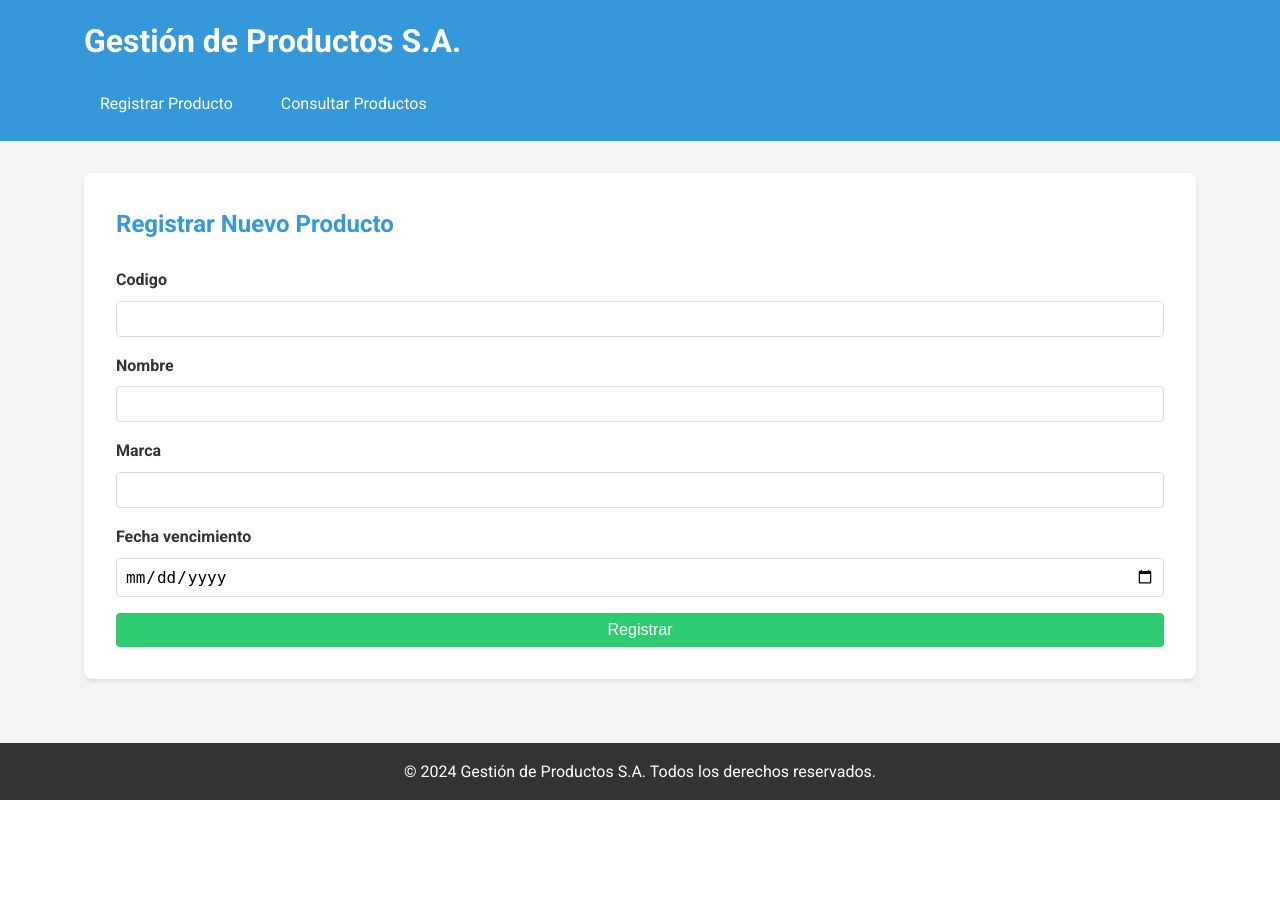
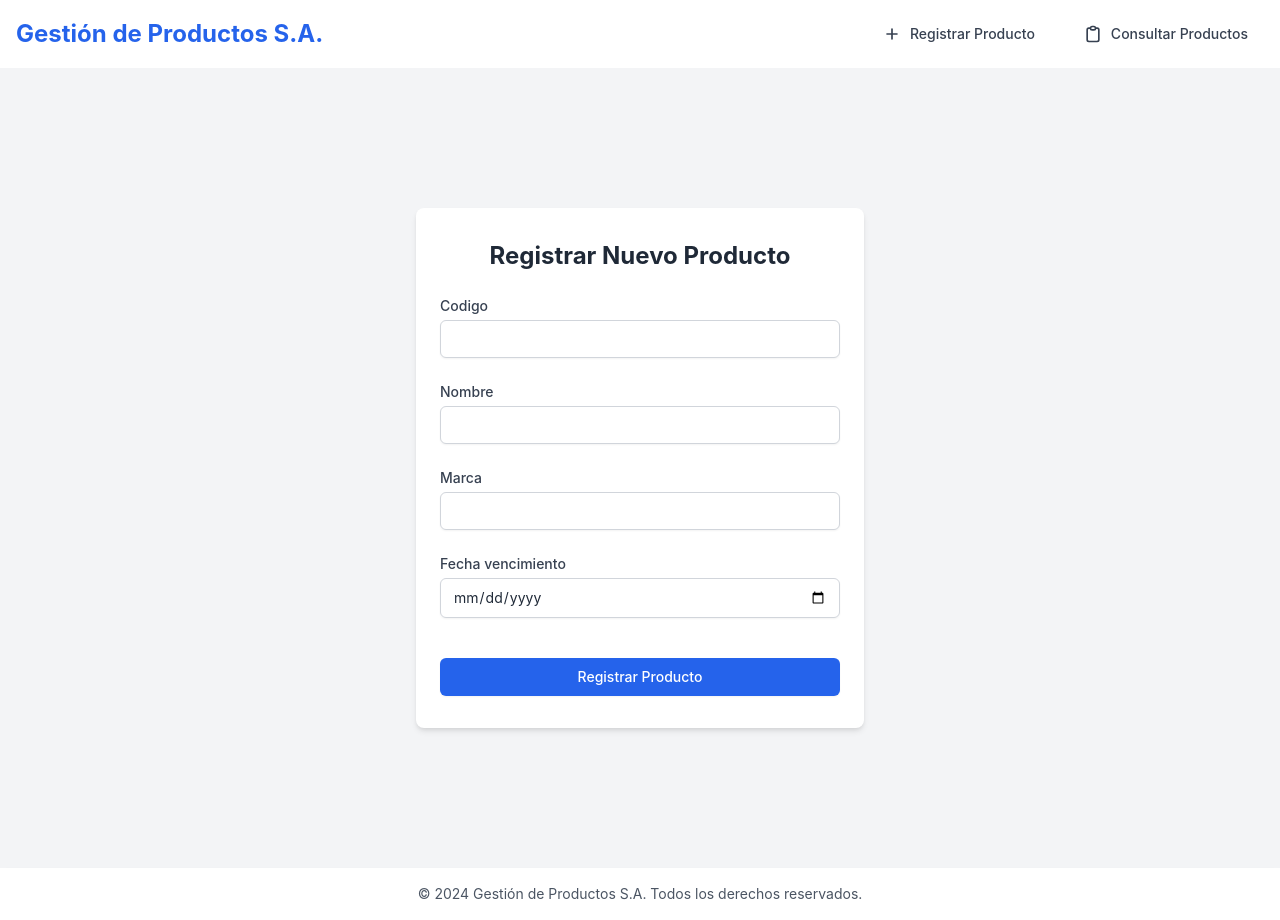
Before and after one commit to Gers0n23/ProgramacionBackend, a Django app: page / in a window 1280 px wide. Before the commit the page ends 800 px from the top, so only its background shows below. Run offline with Django 5.2, Linux system fonts and the light colour scheme.

Commit message:
mejoras esteticas

```diff
--- /dev/null
+++ b/evaluaciones/Sumativa1/gestion_productos/productos/templatetags/custom_filters.py
@@ -0,0 +1,7 @@
+from django import template
+
+register = template.Library()
+
+@register.filter(name='addclass')
+def addclass(field, css):
+    return field.as_widget(attrs={"class": css})
--- a/evaluaciones/Sumativa1/gestion_productos/static/css/styles.css
+++ b/evaluaciones/Sumativa1/gestion_productos/static/css/styles.css
@@ -1,180 +1,99 @@
-:root {
-    --color-primary: #3498db;
-    --color-secondary: #2ecc71;
-    --color-background: #f4f4f4;
-    --color-text: #333;
-    --color-text-light: #666;
-    --color-white: #fff;
-    --color-error: #e74c3c;
+/* Estilos personalizados adicionales */
+
+body {
+    font-family: 'Inter', sans-serif;
 }
 
-* {
-    margin: 0;
-    padding: 0;
-    box-sizing: border-box;
+/* Estilos para el modo oscuro */
+.dark body {
+    background-color: #1a202c;
+    color: #e2e8f0;
 }
 
-body {
-    font-family: 'Roboto', sans-serif;
-    line-height: 1.6;
-    color: var(--color-text);
-    background-color: var(--color-background);
+/* Animación suave para el cambio de modo claro/oscuro */
+.transition-colors {
+    transition-property: background-color, border-color, color, fill, stroke;
+    transition-timing-function: cubic-bezier(0.4, 0, 0.2, 1);
+    transition-duration: 150ms;
 }
 
-.container {
-    width: 90%;
-    max-width: 1200px;
-    margin: 0 auto;
-    padding: 0 20px;
+/* Estilo personalizado para los campos de formulario */
+.form-input {
+    transition: border-color 0.15s ease-in-out, box-shadow 0.15s ease-in-out;
 }
 
-.header {
-    background-color: var(--color-primary);
-    color: var(--color-white);
-    padding: 1rem 0;
+.form-input:focus {
+    border-color: #3b82f6;
+    box-shadow: 0 0 0 3px rgba(59, 130, 246, 0.5);
 }
 
-.header__title {
-    font-size: 2rem;
-    margin-bottom: 1rem;
-}
-
-.nav {
-    display: flex;
-    justify-content: flex-start;
-    gap: 1rem;
-}
-
-.nav__link {
-    color: var(--color-white);
-    text-decoration: none;
-    padding: 0.5rem 1rem;
-    border-radius: 4px;
-    transition: background-color 0.3s ease;
-}
-
-.nav__link:hover {
-    background-color: rgba(255, 255, 255, 0.1);
-}
-
-.main {
-    padding: 2rem 0;
-}
-
-.section {
-    background-color: var(--color-white);
-    border-radius: 8px;
-    padding: 2rem;
-    box-shadow: 0 2px 4px rgba(0, 0, 0, 0.1);
-}
-
-.section__title {
-    font-size: 1.5rem;
-    margin-bottom: 1.5rem;
-    color: var(--color-primary);
-}
-
-.form {
-    display: grid;
-    gap: 1rem;
-}
-
-.form__group {
-    display: flex;
-    flex-direction: column;
-}
-
-.form__label {
-    margin-bottom: 0.5rem;
-    font-weight: bold;
-}
-
-.form input[type="text"],
-.form input[type="date"] {
-    padding: 0.5rem;
-    border: 1px solid #ddd;
-    border-radius: 4px;
-    font-size: 1rem;
-}
-
-.form__error {
-    color: var(--color-error);
+/* Estilo para los mensajes de error en formularios */
+.error-message {
+    color: #ef4444;
     font-size: 0.875rem;
     margin-top: 0.25rem;
 }
 
-.button {
-    padding: 0.5rem 1rem;
-    border: none;
-    border-radius: 4px;
-    font-size: 1rem;
-    cursor: pointer;
-    transition: background-color 0.3s ease;
+/* Estilo para los botones */
+.btn {
+    transition: all 0.3s ease;
 }
 
-.button--primary {
-    background-color: var(--color-secondary);
-    color: var(--color-white);
+.btn:hover {
+    transform: translateY(-1px);
+    box-shadow: 0 4px 6px rgba(0, 0, 0, 0.1);
 }
 
-.button--primary:hover {
-    background-color: #27ae60;
+/* Estilo para las tarjetas de productos */
+.product-card {
+    transition: all 0.3s ease;
 }
 
-.table-container {
-    overflow-x: auto;
+.product-card:hover {
+    transform: translateY(-5px);
+    box-shadow: 0 10px 15px rgba(0, 0, 0, 0.1);
 }
 
-.table {
-    width: 100%;
-    border-collapse: collapse;
+/* Estilos para mejorar la legibilidad en modo oscuro */
+.dark .text-gray-600 {
+    color: #9ca3af;
 }
 
-.table th,
-.table td {
-    padding: 0.75rem;
-    text-align: left;
-    border-bottom: 1px solid #ddd;
+.dark .bg-gray-100 {
+    background-color: #374151;
 }
 
-.table th {
-    background-color: var(--color-primary);
-    color: var(--color-white);
+/* Estilo para el encabezado en modo oscuro */
+.dark .bg-blue-600 {
+    background-color: #2563eb;
 }
 
-.table tr:nth-child(even) {
-    background-color: #f2f2f2;
+/* Estilo para los enlaces de navegación en hover */
+.nav-link:hover {
+    background-color: rgba(255, 255, 255, 0.1);
 }
 
-.message {
+/* Estilo para el footer */
+footer {
+    margin-top: auto;
+}
+
+/* Estilo para los iconos en los encabezados de sección */
+.section-icon {
+    display: inline-block;
+    margin-right: 0.5rem;
+    vertical-align: middle;
+}
+
+/* Estilo para los mensajes de información */
+.info-message {
+    background-color: #e0f2fe;
+    border-left: 4px solid #3b82f6;
     padding: 1rem;
-    border-radius: 4px;
     margin-bottom: 1rem;
 }
 
-.message--info {
-    background-color: #d1ecf1;
-    color: #0c5460;
+.dark .info-message {
+    background-color: #1e3a8a;
+    border-left-color: #60a5fa;
 }
-
-.footer {
-    background-color: var(--color-text);
-    color: var(--color-white);
-    text-align: center;
-    padding: 1rem 0;
-    margin-top: 2rem;
-}
-
-@media (max-width: 768px) {
-    .header__title {
-        font-size: 1.5rem;
-    }
-
-    .nav {
-        flex-direction: column;
-    }
-
-    .section {
-        padding: 1rem;
-    }
-}
--- a/evaluaciones/Sumativa1/gestion_productos/templates/base.html
+++ b/evaluaciones/Sumativa1/gestion_productos/templates/base.html
@@ -1,32 +1,43 @@
 {% load static %}
 <!DOCTYPE html>
-<html lang="es">
+<html lang="es" class="h-full">
 <head>
     <meta charset="UTF-8">
     <meta name="viewport" content="width=device-width, initial-scale=1.0">
     <title>{% block title %}Gestión de Productos{% endblock %}</title>
-    <link href="https://fonts.googleapis.com/css2?family=Roboto:wght@300;400;700&display=swap" rel="stylesheet">
+    <link href="https://cdn.jsdelivr.net/npm/tailwindcss@2.2.19/dist/tailwind.min.css" rel="stylesheet">
+    <link href="https://fonts.googleapis.com/css2?family=Open+Sans:wght@400;600;700&display=swap" rel="stylesheet">
     <link rel="stylesheet" href="{% static 'css/styles.css' %}">
 </head>
-<body>
-    <header class="header">
-        <div class="container">
-            <h1 class="header__title">Gestión de Productos S.A.</h1>
-            <nav class="nav">
-                <a href="{% url 'registro_producto' %}" class="nav__link">Registrar Producto</a>
-                <a href="{% url 'consulta_productos' %}" class="nav__link">Consultar Productos</a>
-            </nav>
+<body class="flex flex-col h-full bg-gray-100 text-gray-800">
+    <header class="bg-white shadow-md">
+        <div class="container mx-auto px-4 py-4">
+            <div class="flex justify-between items-center">
+                <h1 class="text-2xl font-bold text-blue-600">Gestión de Productos S.A.</h1>
+                <nav class="flex space-x-4">
+                    <a href="{% url 'registro_producto' %}" class="flex items-center px-4 py-2 text-sm font-medium text-gray-700 hover:bg-gray-100 rounded-md transition duration-150 ease-in-out">
+                        <svg xmlns="http://www.w3.org/2000/svg" class="h-5 w-5 mr-2" fill="none" viewBox="0 0 24 24" stroke="currentColor">
+                            <path stroke-linecap="round" stroke-linejoin="round" stroke-width="2" d="M12 6v6m0 0v6m0-6h6m-6 0H6" />
+                        </svg>
+                        Registrar Producto
+                    </a>
+                    <a href="{% url 'consulta_productos' %}" class="flex items-center px-4 py-2 text-sm font-medium text-gray-700 hover:bg-gray-100 rounded-md transition duration-150 ease-in-out">
+                        <svg xmlns="http://www.w3.org/2000/svg" class="h-5 w-5 mr-2" fill="none" viewBox="0 0 24 24" stroke="currentColor">
+                            <path stroke-linecap="round" stroke-linejoin="round" stroke-width="2" d="M9 5H7a2 2 0 00-2 2v12a2 2 0 002 2h10a2 2 0 002-2V7a2 2 0 00-2-2h-2M9 5a2 2 0 002 2h2a2 2 0 002-2M9 5a2 2 0 012-2h2a2 2 0 012 2" />
+                        </svg>
+                        Consultar Productos
+                    </a>
+                </nav>
+            </div>
         </div>
     </header>
-    <main class="main">
-        <div class="container">
-            {% block content %}
-            {% endblock %}
-        </div>
+    <main class="flex-grow">
+        {% block content %}
+        {% endblock %}
     </main>
-    <footer class="footer">
-        <div class="container">
-            <p>&copy; 2024 Gestión de Productos S.A. Todos los derechos reservados.</p>
+    <footer class="bg-white shadow-md">
+        <div class="container mx-auto px-4 py-4 text-center">
+            <p class="text-sm text-gray-600">&copy; 2024 Gestión de Productos S.A. Todos los derechos reservados.</p>
         </div>
     </footer>
 </body>
--- a/evaluaciones/Sumativa1/gestion_productos/templates/registro.html
+++ b/evaluaciones/Sumativa1/gestion_productos/templates/registro.html
@@ -1,22 +1,41 @@
 {% extends 'base.html' %}
+{% load custom_filters %}
 
 {% block title %}Registrar Producto{% endblock %}
 
 {% block content %}
-    <section class="section">
-        <h2 class="section__title">Registrar Nuevo Producto</h2>
-        <form method="post" class="form">
+<div class="flex items-center justify-center min-h-screen bg-gray-100 dark:bg-gray-900">
+    <div class="w-full max-w-md">
+        <div class="bg-white dark:bg-gray-800 shadow-md rounded-lg overflow-hidden">
+            <div class="px-6 py-8">
+                <h2 class="text-2xl font-bold text-center text-gray-800 dark:text-white mb-6">
+                    Registrar Nuevo Producto
+                </h2>
+                <form method="post" class="space-y-6">
                     {% csrf_token %}
                     {% for field in form %}
-                <div class="form__group">
-                    <label for="{{ field.id_for_label }}" class="form__label">{{ field.label }}</label>
-                    {{ field }}
+                        <div class="space-y-1">
+                            <label for="{{ field.id_for_label }}" class="block text-sm font-medium text-gray-700 dark:text-gray-300">
+                                {{ field.label }}
+                            </label>
+                            {% if field.name == 'fecha_vencimiento' %}
+                                {{ field|addclass:"mt-1 block w-full px-3 py-2 bg-white dark:bg-gray-700 border border-gray-300 dark:border-gray-600 rounded-md shadow-sm focus:outline-none focus:ring-blue-500 focus:border-blue-500 sm:text-sm" }}
+                            {% else %}
+                                {{ field|addclass:"mt-1 block w-full px-3 py-2 bg-white dark:bg-gray-700 border border-gray-300 dark:border-gray-600 rounded-md shadow-sm focus:outline-none focus:ring-blue-500 focus:border-blue-500 sm:text-sm" }}
+                            {% endif %}
                             {% if field.errors %}
-                        <span class="form__error">{{ field.errors|striptags }}</span>
+                                <p class="mt-1 text-sm text-red-600 dark:text-red-400">{{ field.errors|striptags }}</p>
                             {% endif %}
                         </div>
                     {% endfor %}
-            <button type="submit" class="button button--primary">Registrar</button>
+                    <div class="pt-4">
+                        <button type="submit" class="w-full flex justify-center py-2 px-4 border border-transparent rounded-md shadow-sm text-sm font-medium text-white bg-blue-600 hover:bg-blue-700 focus:outline-none focus:ring-2 focus:ring-offset-2 focus:ring-blue-500">
+                            Registrar Producto
+                        </button>
+                    </div>
                 </form>
-    </section>
+            </div>
+        </div>
+    </div>
+</div>
 {% endblock %}
```
Also changed, not shown: evaluaciones/Sumativa1/gestion_productos/templates/consulta.html (+17 -24 lines), evaluaciones/Sumativa1/gestion_productos/templates/resultado.html (+25 -6 lines). Lines whose indentation alone changed are shown as unchanged.
